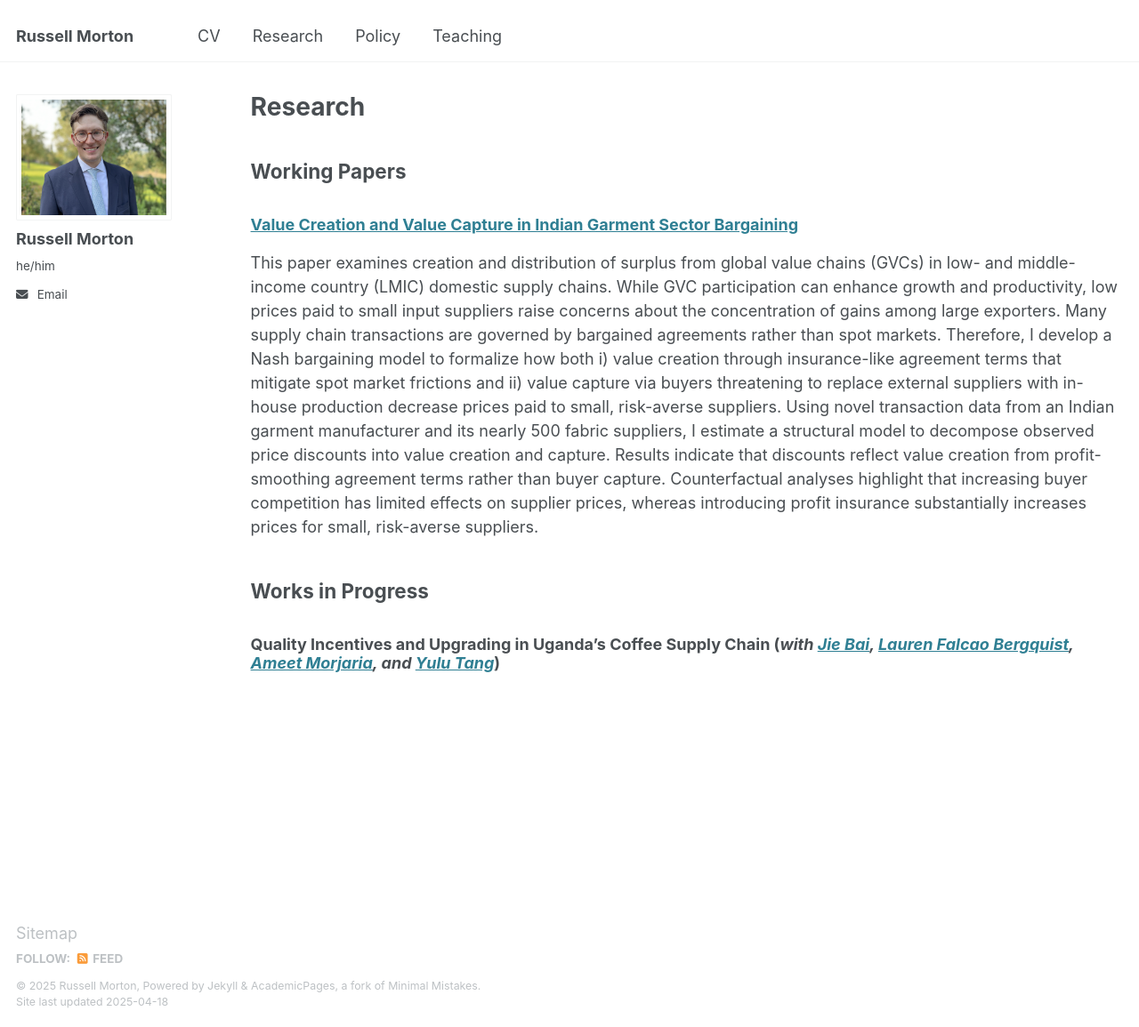
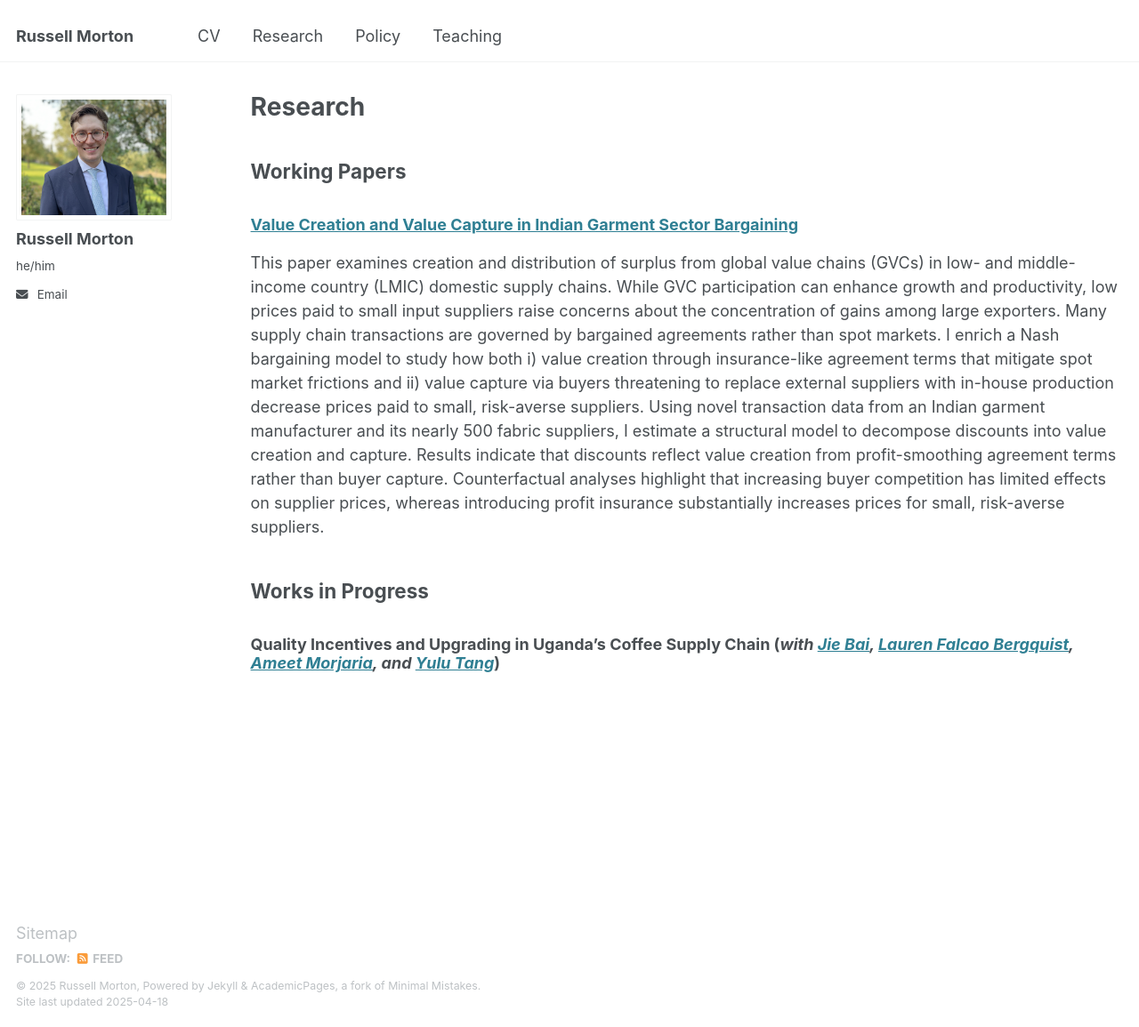
Before and after one commit to rpmorton/rpmorton.github.io, a Jekyll site: the page built from _pages/research.md, in a window 1280 px wide and 1155 px high. Shown: the whole window at 89% size. Built offline with Jekyll 4.4.1, drawn with Linux system fonts in a browser that asks for light colours.

Commit message:
Update research.md

```diff
--- a/_pages/research.md
+++ b/_pages/research.md
@@ -8,7 +8,8 @@ author_profile: true
 
 ### [Value Creation and Value Capture in Indian Garment Sector Bargaining](https://drive.google.com/file/d/1SpxGm7bKFBeSrq-szBUWVIQKxTBr8SeM/view?usp=drive_link)
 
-This paper examines creation and distribution of surplus from global value chains (GVCs) in low- and middle-income country (LMIC) domestic supply chains. While GVC participation can enhance growth and productivity, low prices paid to small input suppliers raise concerns about the concentration of gains among large exporters. Many supply chain transactions are governed by bargained agreements rather than spot markets. Therefore, I develop a Nash bargaining model to formalize how both i) value creation through insurance-like agreement terms that mitigate spot market frictions and ii) value capture via buyers threatening to replace external suppliers with in-house production decrease prices paid to small, risk-averse suppliers. Using novel transaction data from an Indian garment manufacturer and its nearly 500 fabric suppliers, I estimate a structural model to decompose observed price discounts into value creation and capture. Results indicate that discounts reflect value creation from profit-smoothing agreement terms rather than buyer capture. Counterfactual analyses highlight that increasing buyer competition has limited effects on supplier prices, whereas introducing profit insurance substantially increases prices for small, risk-averse suppliers.
+This paper examines creation and distribution of surplus from global value chains (GVCs) in low- and middle-income country (LMIC) domestic supply chains. While GVC participation can enhance growth and productivity, low prices paid to small input suppliers raise concerns about the concentration of gains among large exporters. Many supply chain transactions are governed by bargained agreements rather than spot markets. I enrich a Nash bargaining model to study how both i) value creation through insurance-like agreement terms that mitigate spot market frictions and ii) value capture via buyers threatening to replace external suppliers with in-house production decrease prices paid to small, risk-averse suppliers. Using novel transaction data from an Indian garment manufacturer and its nearly 500 fabric suppliers, I estimate a structural model to decompose discounts into value creation and capture. Results indicate that discounts reflect value creation from profit-smoothing agreement terms rather than buyer capture. Counterfactual analyses highlight that increasing buyer competition has limited effects on supplier prices, whereas introducing profit insurance substantially increases prices for small, risk-averse suppliers.
+
 
 ## Works in Progress
 
```
